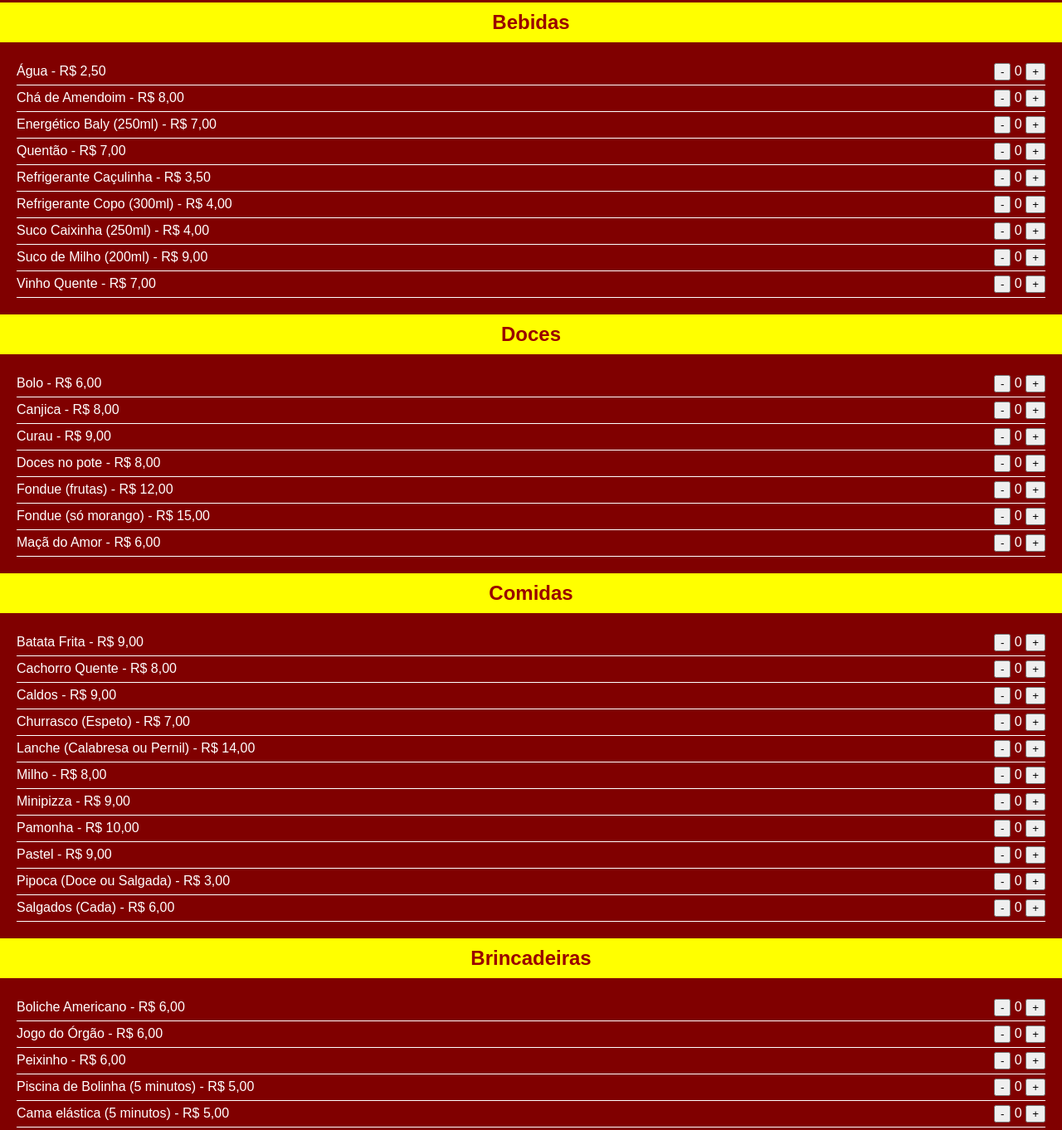
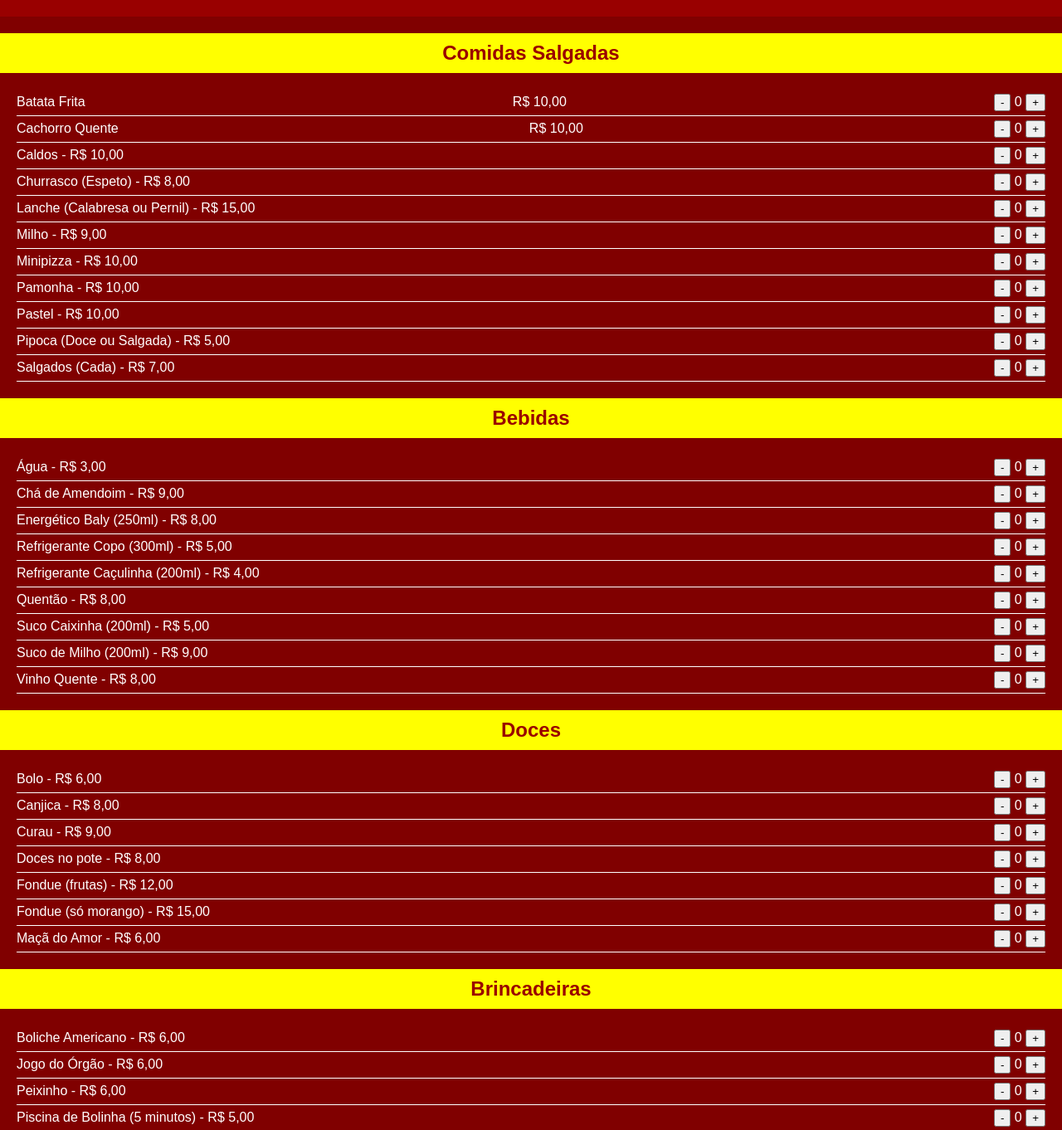
Before and after one commit to matheuzitoss/bomjesus, a plain HTML site: page index.html in a window 1280 px wide. Shown: the part 155-1517 px from the top of the page at 83% size. Drawn offline with Linux system fonts and the light colour scheme; no server answers.

Commit message:
Update index.html

```diff
--- a/index.html
+++ b/index.html
@@ -8,23 +8,41 @@
 </head>
 <body>
     <header>
-        <img src="imagens/logo.png" alt="Arraiá Bom Jesus" class="logo">
-        <h1>Cardápio</h1>
+        <img src="imagens/Base para o site.png" alt="Arraiá Bom Jesus" class="logo">
+        <h1 id="titulo">Tabela<br> De Preços</h1>
     </header>
     <main>
-        <section class="cardapio">
-            <h2>Bebidas</h2>
+            <section class="cardapio">
+            <h2>Comidas Salgadas</h2>
             <ul>
                 <li class="item">
-                    Água - R$ 2,50
+                    <span class="item-name">Batata Frita</span>
+                    <span class="item-value">R$ 10,00</span>
                     <div class="quantity-controls">
-                        <button class="minus" onclick="decrementQuantity(this)" data-price="2.50">-</button>
+                        <button class="minus" onclick="decrementQuantity(this)" data-price="10.00">-</button>
                         <span id="quantity1">0</span>
-                        <button class="plus" onclick="incrementQuantity(this)" data-price="2.50">+</button>
+                        <button class="plus" onclick="incrementQuantity(this)" data-price="10.00">+</button>
                     </div>
                 </li>
                 <li class="item">
-                    Chá de Amendoim - R$ 8,00
+                    <span class="item-name">Cachorro Quente</span>
+                    <span class="item-value">R$ 10,00</span>
+                    <div class="quantity-controls">
+                        <button class="minus" onclick="decrementQuantity(this)" data-price="10.00">-</button>
+                        <span id="quantity1">0</span>
+                        <button class="plus" onclick="incrementQuantity(this)" data-price="10.00">+</button>
+                    </div>
+                </li>
+                <li class="item">
+                    Caldos - R$ 10,00
+                    <div class="quantity-controls">
+                        <button class="minus" onclick="decrementQuantity(this)" data-price="10.00">-</button>
+                        <span id="quantity1">0</span>
+                        <button class="plus" onclick="incrementQuantity(this)" data-price="10.00">+</button>
+                    </div>
+                </li>
+                <li class="item">
+                    Churrasco (Espeto) - R$ 8,00
                     <div class="quantity-controls">
                         <button class="minus" onclick="decrementQuantity(this)" data-price="8.00">-</button>
                         <span id="quantity1">0</span>
@@ -32,31 +50,100 @@
                     </div>
                 </li>
                 <li class="item">
-                    Energético Baly (250ml) - R$ 7,00
+                    Lanche (Calabresa ou Pernil) - R$ 15,00
+                    <div class="quantity-controls">
+                        <button class="minus" onclick="decrementQuantity(this)" data-price="15.00">-</button>
+                        <span id="quantity1">0</span>
+                        <button class="plus" onclick="incrementQuantity(this)" data-price="15.00">+</button>
+                    </div>
+                </li>
+                <li class="item">
+                    Milho - R$ 9,00
+                    <div class="quantity-controls">
+                        <button class="minus" onclick="decrementQuantity(this)" data-price="9.00">-</button>
+                        <span id="quantity1">0</span>
+                        <button class="plus" onclick="incrementQuantity(this)" data-price="9.00">+</button>
+                    </div>
+                </li>
+                <li class="item">
+                    Minipizza - R$ 10,00
+                    <div class="quantity-controls">
+                        <button class="minus" onclick="decrementQuantity(this)" data-price="10.00">-</button>
+                        <span id="quantity1">0</span>
+                        <button class="plus" onclick="incrementQuantity(this)" data-price="10.00">+</button>
+                    </div>
+                </li>
+                <li class="item">
+                    Pamonha - R$ 10,00
+                    <div class="quantity-controls">
+                        <button class="minus" onclick="decrementQuantity(this)" data-price="10.00">-</button>
+                        <span id="quantity1">0</span>
+                        <button class="plus" onclick="incrementQuantity(this)" data-price="10.00">+</button>
+                    </div>
+                </li>
+                <li class="item">
+                    Pastel - R$ 10,00
+                    <div class="quantity-controls">
+                        <button class="minus" onclick="decrementQuantity(this)" data-price="10.00">-</button>
+                        <span id="quantity1">0</span>
+                        <button class="plus" onclick="incrementQuantity(this)" data-price="10.00">+</button>
+                    </div>
+                </li>
+                <li class="item">
+                    Pipoca (Doce ou Salgada) - R$ 5,00
+                    <div class="quantity-controls">
+                        <button class="minus" onclick="decrementQuantity(this)" data-price="5.00">-</button>
+                        <span id="quantity1">0</span>
+                        <button class="plus" onclick="incrementQuantity(this)" data-price="5.00">+</button>
+                    </div>
+                </li>
+                <li class="item">
+                    Salgados (Cada) - R$ 7,00
                     <div class="quantity-controls">
                         <button class="minus" onclick="decrementQuantity(this)" data-price="7.00">-</button>
                         <span id="quantity1">0</span>
                         <button class="plus" onclick="incrementQuantity(this)" data-price="7.00">+</button>
                     </div>
                 </li>
+            </ul>
+        </section>
+        <section class="cardapio">
+            <h2 id="tituloBebidas">Bebidas</h2>
+            <ul>
                 <li class="item">
-                    Quentão - R$ 7,00
+                    Água - R$ 3,00
                     <div class="quantity-controls">
-                        <button class="minus" onclick="decrementQuantity(this)" data-price="7.00">-</button>
+                        <button class="minus" onclick="decrementQuantity(this)" data-price="3.00">-</button>
                         <span id="quantity1">0</span>
-                        <button class="plus" onclick="incrementQuantity(this)" data-price="7.00">+</button>
+                        <button class="plus" onclick="incrementQuantity(this)" data-price="3.00">+</button>
                     </div>
                 </li>
                 <li class="item">
-                    Refrigerante Caçulinha - R$ 3,50
+                    Chá de Amendoim - R$ 9,00
                     <div class="quantity-controls">
-                        <button class="minus" onclick="decrementQuantity(this)" data-price="3.50">-</button>
+                        <button class="minus" onclick="decrementQuantity(this)" data-price="9.00">-</button>
                         <span id="quantity1">0</span>
-                        <button class="plus" onclick="incrementQuantity(this)" data-price="3.50">+</button>
+                        <button class="plus" onclick="incrementQuantity(this)" data-price="9.00">+</button>
                     </div>
                 </li>
                 <li class="item">
-                    Refrigerante Copo (300ml) - R$ 4,00
+                    Energético Baly (250ml) - R$ 8,00
+                    <div class="quantity-controls">
+                        <button class="minus" onclick="decrementQuantity(this)" data-price="8.00">-</button>
+                        <span id="quantity1">0</span>
+                        <button class="plus" onclick="incrementQuantity(this)" data-price="8.00">+</button>
+                    </div>
+                </li>
+                  <li class="item">
+                    Refrigerante Copo (300ml) - R$ 5,00
+                    <div class="quantity-controls">
+                        <button class="minus" onclick="decrementQuantity(this)" data-price="5.00">-</button>
+                        <span id="quantity1">0</span>
+                        <button class="plus" onclick="incrementQuantity(this)" data-price="5.00">+</button>
+                    </div>
+                </li>
+                 <li class="item">
+                    Refrigerante Caçulinha (200ml) - R$ 4,00
                     <div class="quantity-controls">
                         <button class="minus" onclick="decrementQuantity(this)" data-price="4.00">-</button>
                         <span id="quantity1">0</span>
@@ -64,11 +151,19 @@
                     </div>
                 </li>
                 <li class="item">
-                    Suco Caixinha (250ml) - R$ 4,00
+                    Quentão - R$ 8,00
                     <div class="quantity-controls">
-                        <button class="minus" onclick="decrementQuantity(this)" data-price="4.00">-</button>
+                        <button class="minus" onclick="decrementQuantity(this)" data-price="8.00">-</button>
                         <span id="quantity1">0</span>
-                        <button class="plus" onclick="incrementQuantity(this)" data-price="4.00">+</button>
+                        <button class="plus" onclick="incrementQuantity(this)" data-price="8.00">+</button>
+                    </div>
+                </li>
+                <li class="item">
+                    Suco Caixinha (200ml) - R$ 5,00
+                    <div class="quantity-controls">
+                        <button class="minus" onclick="decrementQuantity(this)" data-price="5.00">-</button>
+                        <span id="quantity1">0</span>
+                        <button class="plus" onclick="incrementQuantity(this)" data-price="5.00">+</button>
                     </div>
                 </li>
                 <li class="item">
@@ -80,17 +175,17 @@
                     </div>
                 </li>
                 <li class="item">
-                    Vinho Quente - R$ 7,00
+                    Vinho Quente - R$ 8,00
                     <div class="quantity-controls">
-                        <button class="minus" onclick="decrementQuantity(this)" data-price="7.00">-</button>
+                        <button class="minus" onclick="decrementQuantity(this)" data-price="8.00">-</button>
                         <span id="quantity1">0</span>
-                        <button class="plus" onclick="incrementQuantity(this)" data-price="7.00">+</button>
+                        <button class="plus" onclick="incrementQuantity(this)" data-price="8.00">+</button>
                     </div>
                 </li>
             </ul>
         </section>
         <section class="cardapio">
-            <h2>Doces</h2>
+            <h2 id="tituloDoces">Doces</h2>
             <ul>
                 <li class="item">
                     Bolo - R$ 6,00
@@ -151,100 +246,7 @@
             </ul>
         </section>
         <section class="cardapio">
-            <h2>Comidas</h2>
-            <ul>
-                <li class="item">
-                    Batata Frita - R$ 9,00
-                    <div class="quantity-controls">
-                        <button class="minus" onclick="decrementQuantity(this)" data-price="9.00">-</button>
-                        <span id="quantity1">0</span>
-                        <button class="plus" onclick="incrementQuantity(this)" data-price="9.00">+</button>
-                    </div>
-                </li>
-                <li class="item">
-                    Cachorro Quente - R$ 8,00
-                    <div class="quantity-controls">
-                        <button class="minus" onclick="decrementQuantity(this)" data-price="8.00">-</button>
-                        <span id="quantity1">0</span>
-                        <button class="plus" onclick="incrementQuantity(this)" data-price="8.00">+</button>
-                    </div>
-                </li>
-                <li class="item">
-                    Caldos - R$ 9,00
-                    <div class="quantity-controls">
-                        <button class="minus" onclick="decrementQuantity(this)" data-price="9.00">-</button>
-                        <span id="quantity1">0</span>
-                        <button class="plus" onclick="incrementQuantity(this)" data-price="9.00">+</button>
-                    </div>
-                </li>
-                <li class="item">
-                    Churrasco (Espeto) - R$ 7,00
-                    <div class="quantity-controls">
-                        <button class="minus" onclick="decrementQuantity(this)" data-price="7.00">-</button>
-                        <span id="quantity1">0</span>
-                        <button class="plus" onclick="incrementQuantity(this)" data-price="7.00">+</button>
-                    </div>
-                </li>
-                <li class="item">
-                    Lanche (Calabresa ou Pernil) - R$ 14,00
-                    <div class="quantity-controls">
-                        <button class="minus" onclick="decrementQuantity(this)" data-price="14.00">-</button>
-                        <span id="quantity1">0</span>
-                        <button class="plus" onclick="incrementQuantity(this)" data-price="14.00">+</button>
-                    </div>
-                </li>
-                <li class="item">
-                    Milho - R$ 8,00
-                    <div class="quantity-controls">
-                        <button class="minus" onclick="decrementQuantity(this)" data-price="8.00">-</button>
-                        <span id="quantity1">0</span>
-                        <button class="plus" onclick="incrementQuantity(this)" data-price="8.00">+</button>
-                    </div>
-                </li>
-                <li class="item">
-                    Minipizza - R$ 9,00
-                    <div class="quantity-controls">
-                        <button class="minus" onclick="decrementQuantity(this)" data-price="9.00">-</button>
-                        <span id="quantity1">0</span>
-                        <button class="plus" onclick="incrementQuantity(this)" data-price="9.00">+</button>
-                    </div>
-                </li>
-                <li class="item">
-                    Pamonha - R$ 10,00
-                    <div class="quantity-controls">
-                        <button class="minus" onclick="decrementQuantity(this)" data-price="10.00">-</button>
-                        <span id="quantity1">0</span>
-                        <button class="plus" onclick="incrementQuantity(this)" data-price="10.00">+</button>
-                    </div>
-                </li>
-                <li class="item">
-                    Pastel - R$ 9,00
-                    <div class="quantity-controls">
-                        <button class="minus" onclick="decrementQuantity(this)" data-price="9.00">-</button>
-                        <span id="quantity1">0</span>
-                        <button class="plus" onclick="incrementQuantity(this)" data-price="9.00">+</button>
-                    </div>
-                </li>
-                <li class="item">
-                    Pipoca (Doce ou Salgada) - R$ 3,00
-                    <div class="quantity-controls">
-                        <button class="minus" onclick="decrementQuantity(this)" data-price="3.00">-</button>
-                        <span id="quantity1">0</span>
-                        <button class="plus" onclick="incrementQuantity(this)" data-price="3.00">+</button>
-                    </div>
-                </li>
-                <li class="item">
-                    Salgados (Cada) - R$ 6,00
-                    <div class="quantity-controls">
-                        <button class="minus" onclick="decrementQuantity(this)" data-price="6.00">-</button>
-                        <span id="quantity1">0</span>
-                        <button class="plus" onclick="incrementQuantity(this)" data-price="6.00">+</button>
-                    </div>
-                </li>
-            </ul>
-        </section>
-        <section class="cardapio">
-            <h2>Brincadeiras</h2>
+            <h2 id="tituloBrincadeiras">Brincadeiras</h2>
             <ul>
                 <li class="item">
                     Boliche Americano - R$ 6,00
@@ -301,6 +303,7 @@
           </div>
         </div>
     </div>
+
     </main>
     <script src="script.js"></script>
 </body>
```
